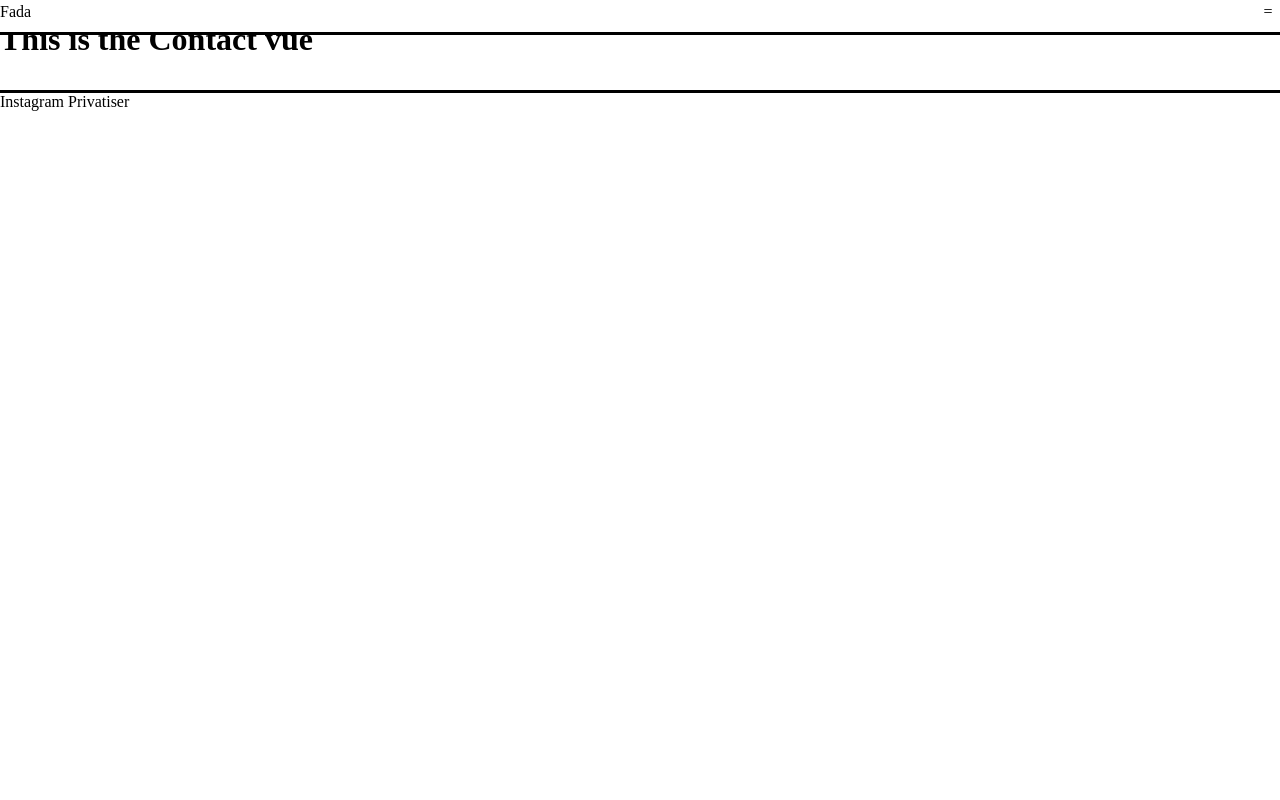
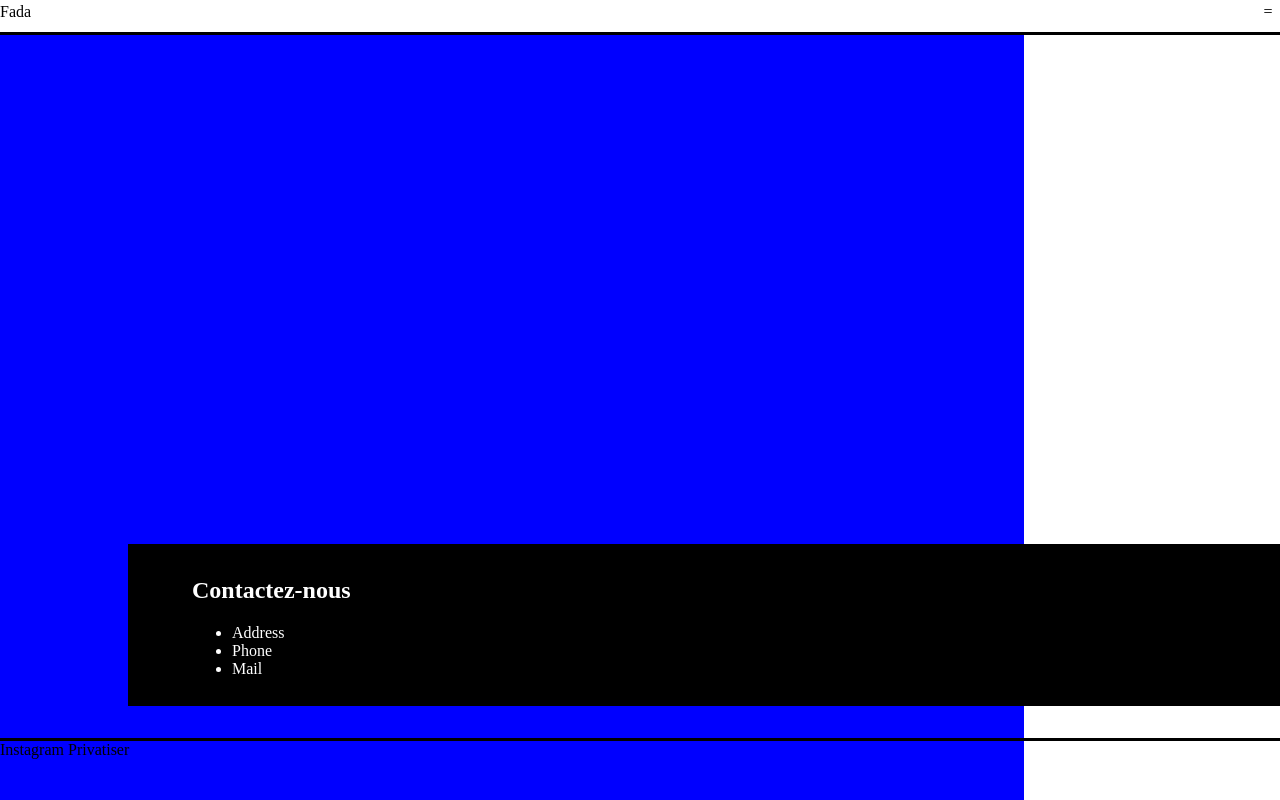
Before and after one commit to Le-Fada-bar/Le-Fada-bar.github.io, a Vue app: page /contact in a window 1280 px wide. Built offline with nearby package versions, Linux system fonts and the light colour scheme.

Commit message:
Add simple contact view

```diff
--- a/src/views/ContactView.vue
+++ b/src/views/ContactView.vue
@@ -1,8 +1,21 @@
-<script></script>
+<script>
+import PictureText from '../components/PictureText.vue'
+
+export default {
+  components: { PictureText }
+}
+</script>
 
 <template>
   <div>
-    <h1>This is the Contact vue</h1>
+    <PictureText>
+      <h2>Contactez-nous</h2>
+      <ul>
+        <li> Address</li>
+        <li> Phone</li>
+        <li> Mail</li>
+      </ul>
+    </PictureText>
   </div>
 </template>
 
```
